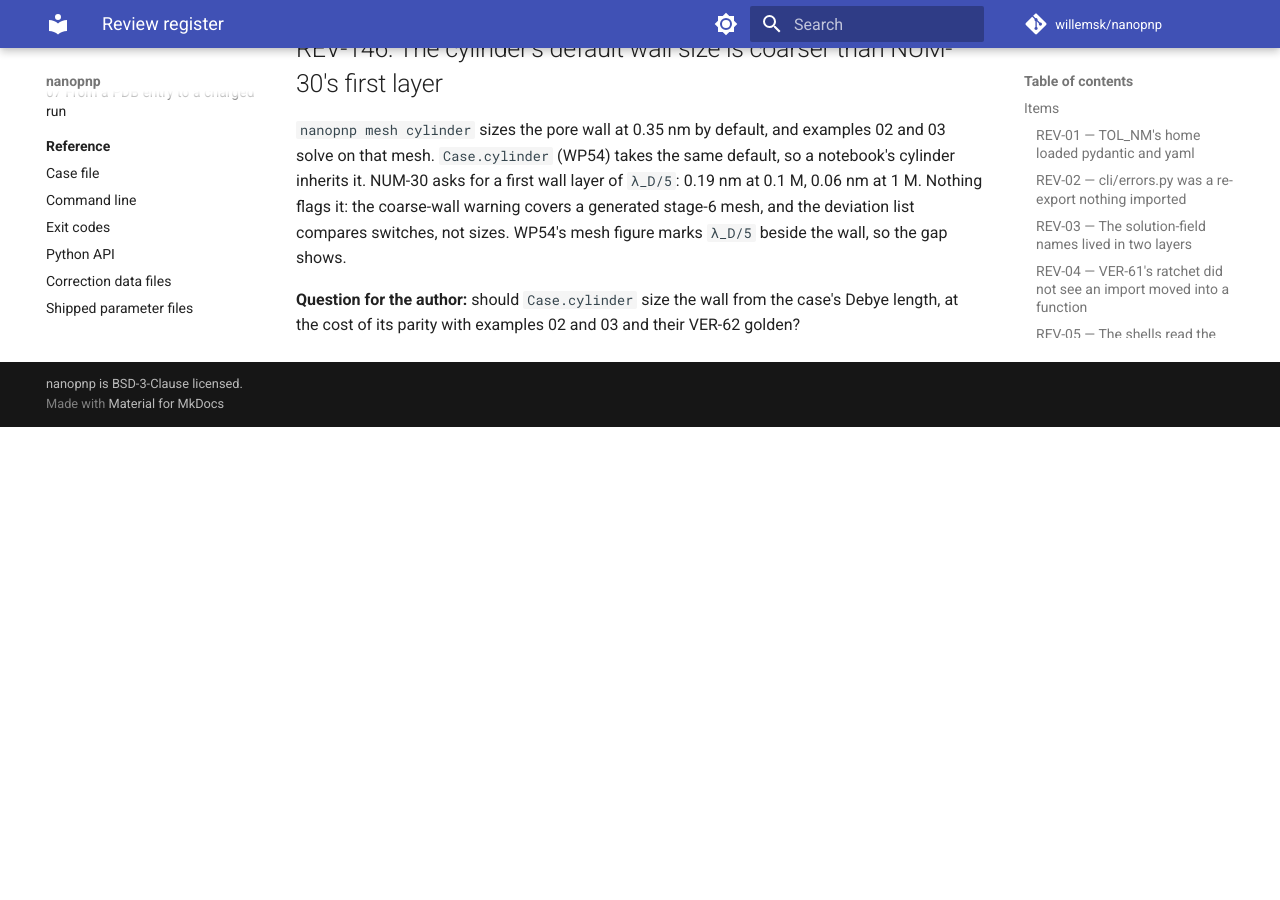
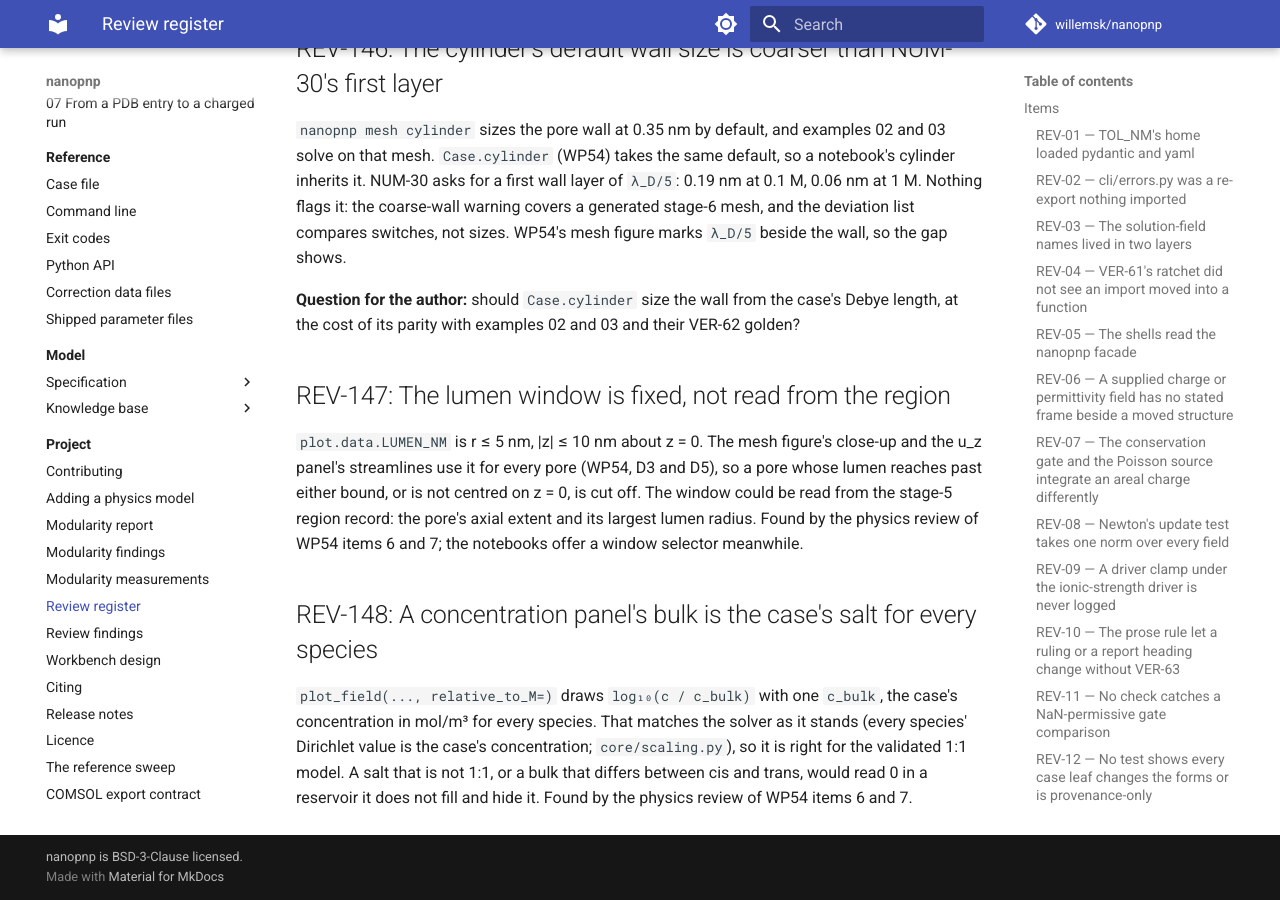
Before and after one commit to willemsk/nanopnp, an MkDocs documentation site: the page built from docs/project/review-items.md, in a window 1280 px wide and 900 px high, scrolled down 47688 px. Built offline with MkDocs 1.6.1 and Material for MkDocs 9.7.7, drawn with Linux system fonts in a browser that asks for light colours; comment, search, counter and statistics services are not loaded; before the commit the page ends 48115 px from its top, so only the background shows below that.

Commit message:
docs: REV-147 and REV-148, the lumen window and the panels' bulk
Found by the physics review of WP54 items 6 and 7 and not fixed in them.

Co-Authored-By: Claude Opus 5.5 <noreply@anthropic.com>
Claude-Session: https://claude.ai/code/session_01DnBK7c9VVRkbwFi4iFqwk9

```diff
--- a/docs/project/review-items.md
+++ b/docs/project/review-items.md
@@ -1550,3 +1550,19 @@ marks `λ_D/5` beside the wall, so the gap shows.
 
 **Question for the author:** should `Case.cylinder` size the wall from the case's Debye length, at the cost
 of its parity with examples 02 and 03 and their VER-62 golden?
+
+## REV-147: The lumen window is fixed, not read from the region
+
+`plot.data.LUMEN_NM` is r ≤ 5 nm, |z| ≤ 10 nm about z = 0. The mesh figure's close-up and the u_z panel's
+streamlines use it for every pore (WP54, D3 and D5), so a pore whose lumen reaches past either bound, or is
+not centred on z = 0, is cut off. The window could be read from the stage-5 region record: the pore's axial
+extent and its largest lumen radius. Found by the physics review of WP54 items 6 and 7; the notebooks offer
+a window selector meanwhile.
+
+## REV-148: A concentration panel's bulk is the case's salt for every species
+
+`plot_field(..., relative_to_M=)` draws `log₁₀(c / c_bulk)` with one `c_bulk`, the case's concentration
+in mol/m³ for every species. That matches the solver as it stands (every species' Dirichlet value is the
+case's concentration; `core/scaling.py`), so it is right for the validated 1:1 model. A salt that is not
+1:1, or a bulk that differs between cis and trans, would read 0 in a reservoir it does not fill and hide
+it. Found by the physics review of WP54 items 6 and 7.
```
Also changed, not shown: docs/project/review-findings.md (+2 -0 lines).
